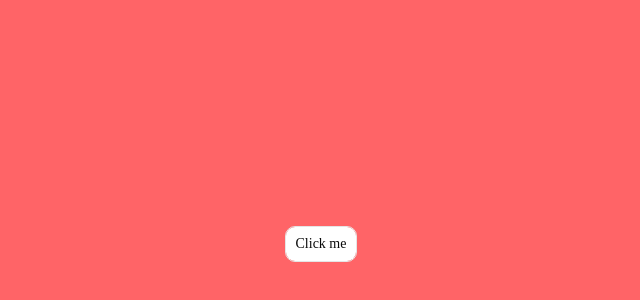
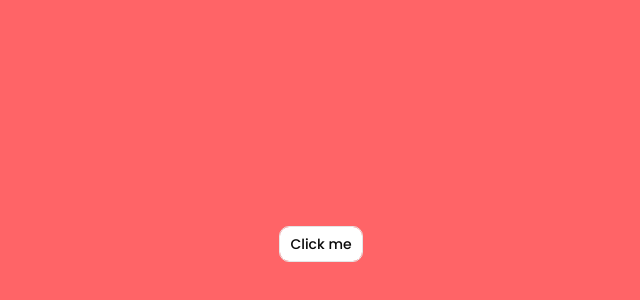
Before and after one commit to TanishqJangir/Portfolio, a Next.js app: page / in a window 1280 px wide. Shown: the part 156-456 px from the top of the page, without its empty margins (319-959 px from the left). Built offline with nearby package versions, Linux system fonts and the light colour scheme.

Commit message:
installed dependencies and added fonts

```diff
--- a/package.json
+++ b/package.json
@@ -10,11 +10,13 @@
   },
   "dependencies": {
     "@base-ui/react": "^1.3.0",
+    "@emailjs/browser": "^4.4.1",
     "class-variance-authority": "^0.7.1",
     "clsx": "^2.1.1",
     "cmdk": "^1.1.1",
     "date-fns": "^4.1.0",
     "embla-carousel-react": "^8.6.0",
+    "framer-motion": "^12.38.0",
     "input-otp": "^1.4.2",
     "lucide-react": "^1.0.1",
     "next": "16.2.1",
@@ -23,7 +25,9 @@
     "react": "19.2.4",
     "react-day-picker": "^9.14.0",
     "react-dom": "19.2.4",
+    "react-icons": "^5.6.0",
     "react-resizable-panels": "^4.7.5",
+    "react-router-dom": "^7.13.2",
     "recharts": "^3.8.0",
     "shadcn": "^4.1.0",
     "sonner": "^2.0.7",
--- a/src/app/globals.css
+++ b/src/app/globals.css
@@ -9,7 +9,7 @@
   --color-foreground: var(--foreground);
   --font-sans: var(--font-sans);
   --font-mono: var(--font-geist-mono);
-  --font-heading: var(--font-sans);
+  --font-heading: var(--font-roboto);
   --color-sidebar-ring: var(--sidebar-ring);
   --color-sidebar-border: var(--sidebar-border);
   --color-sidebar-accent-foreground: var(--sidebar-accent-foreground);
@@ -81,6 +81,9 @@
   --sidebar-accent-foreground: oklch(0.205 0 0);
   --sidebar-border: oklch(0.922 0 0);
   --sidebar-ring: oklch(0.708 0 0);
+
+  --font-sans: var(--font-poppins);
+  --font-heading: var(--font-roboto);
 }
 
 .dark {
@@ -121,10 +124,12 @@
   * {
     @apply border-border outline-ring/50;
   }
+
   body {
-    @apply bg-background text-foreground;
+    @apply bg-background text-foreground font-sans;
   }
-  html {
-    @apply font-sans;
+
+  h1, h2 {
+    font-family: var(--font-heading), sans-serif;
   }
 }
--- a/src/app/layout.tsx
+++ b/src/app/layout.tsx
@@ -2,6 +2,19 @@ import type { Metadata } from "next";
 import { Geist, Geist_Mono } from "next/font/google";
 import "./globals.css";
 import { TooltipProvider } from "@/components/ui/tooltip";
+import { Poppins, Roboto } from "next/font/google";
+
+const poppins = Poppins({
+  subsets: ["latin"],
+  weight: ["300","400","500","600","700"],
+  variable: "--font-poppins",
+});
+
+const roboto = Roboto({
+  subsets: ["latin"],
+  weight: ["400","500","700"],
+  variable: "--font-roboto",
+});
 
 const geistSans = Geist({
   variable: "--font-geist-sans",
@@ -26,7 +39,7 @@ export default function RootLayout({
   return (
     <html
       lang="en"
-      className={`${geistSans.variable} ${geistMono.variable} h-full antialiased`}
+      className={`${geistSans.variable} ${geistMono.variable} ${poppins.variable} ${roboto.variable} h-full antialiased`}
     >
       <body className="min-h-full flex flex-col">
         <TooltipProvider>
```
Also changed, not shown: src/components/Navbar.tsx (added), 1 other file (tests, documents, lock files or other folders).
